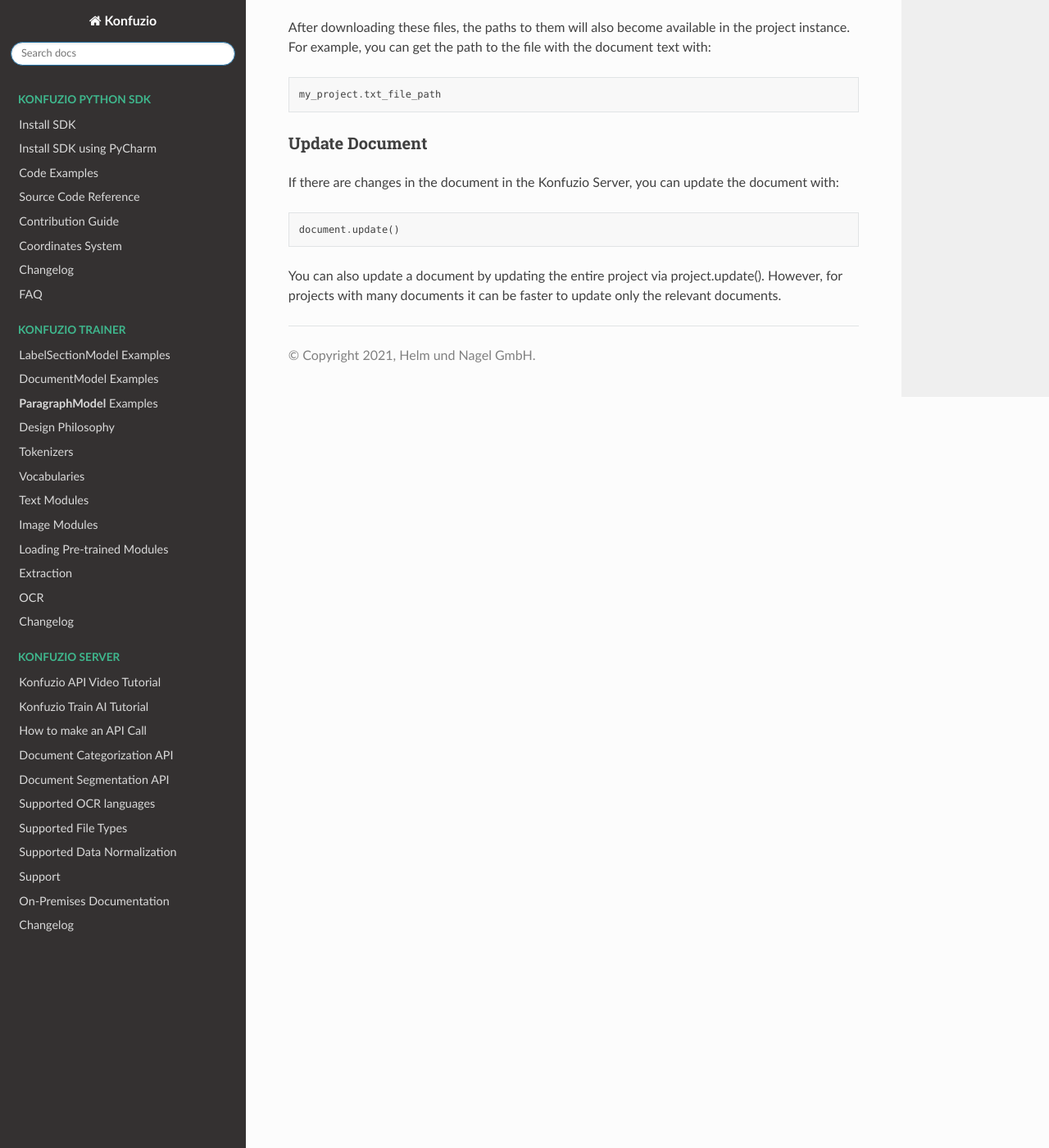
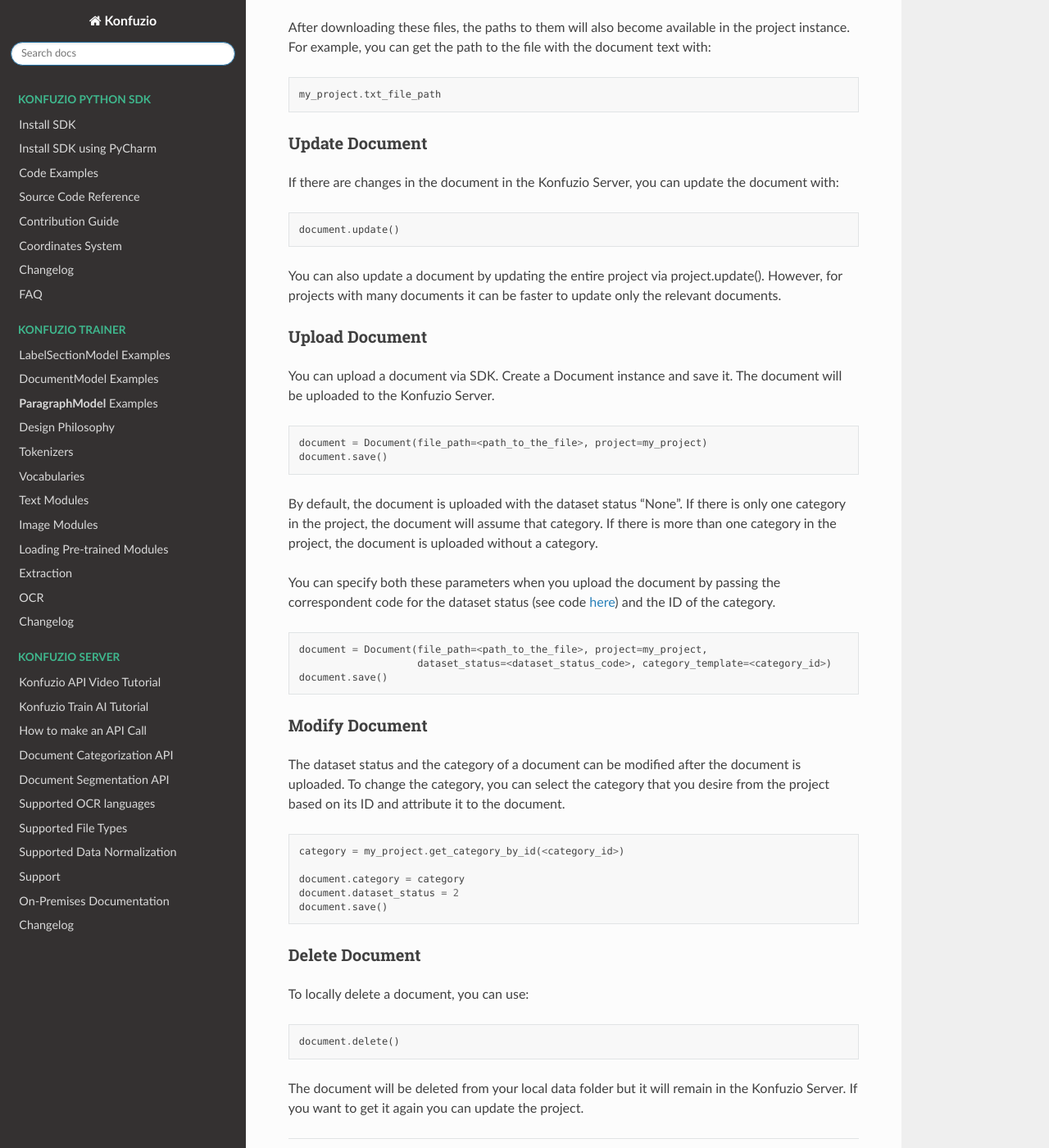
Before and after one commit to konfuzio-ai/konfuzio-sdk, a Sphinx documentation site: the page built from docs/sdk/examples/intro.md, in a window 1280 px wide and 1400 px high, scrolled down 4364 px. Shown: the whole window at 82% size. Built offline with Sphinx 7.4.7 and the Read the Docs theme 2.0.0, drawn with Linux system fonts in a browser that asks for light colours.

Commit message:
possibility to specify the category of a document

````diff
--- a/docs/sdk/examples/intro.md
+++ b/docs/sdk/examples/intro.md
@@ -237,3 +237,48 @@ document.update()
 
 You can also update a document by updating the entire project via project.update().
 However, for projects with many documents it can be faster to update only the relevant documents.
+
+#### Upload Document
+You can upload a document via SDK. Create a Document instance and save it.
+The document will be uploaded to the Konfuzio Server.
+
+```python
+document = Document(file_path=<path_to_the_file>, project=my_project)
+document.save()
+```
+
+By default, the document is uploaded with the dataset status "None". If there is only one category in the project, the
+document will assume that category. If there is more than one category in the project, the document is uploaded without
+a category.
+
+You can specify both these parameters when you upload the document by passing the correspondent code for the dataset
+status (see code [here](https://app.konfuzio.com/v2/swagger/#/docs/docs_create)) and the ID of the category.
+
+```python
+document = Document(file_path=<path_to_the_file>, project=my_project,
+                    dataset_status=<dataset_status_code>, category_template=<category_id>)
+document.save()
+```
+
+#### Modify Document
+The dataset status and the category of a document can be modified after the document is uploaded.
+To change the category, you can select the category that you desire from the project based on its ID and attribute it
+to the document.
+
+```python
+category = my_project.get_category_by_id(<category_id>)
+
+document.category = category
+document.dataset_status = 2
+document.save()
+```
+
+#### Delete Document
+To locally delete a document, you can use:
+
+```python
+document.delete()
+```
+
+The document will be deleted from your local data folder but it will remain in the Konfuzio Server.
+If you want to get it again you can update the project.
````
Also changed, not shown: 2 other files.
